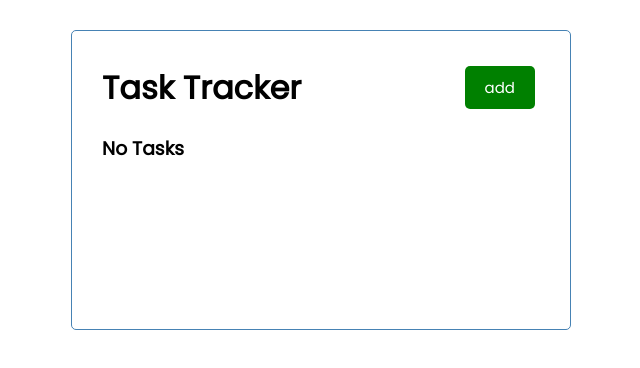
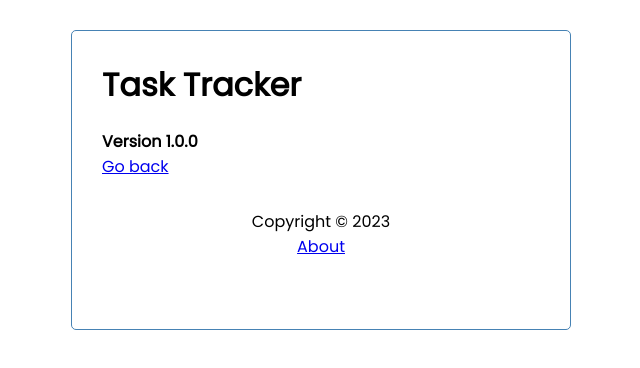
Before and after one commit to mattstudio200/vigilant-funicular-next, a React (Create React App) app: page /about in a window 1280 px wide. Shown: the top 368 px of the page, without its empty margins (319-959 px from the left). Built offline with nearby package versions, Linux system fonts and the light colour scheme.

Commit message:
added footer and routing

```diff
--- a/package.json
+++ b/package.json
@@ -9,6 +9,7 @@
     "react": "^18.2.0",
     "react-dom": "^18.2.0",
     "react-icons": "^4.8.0",
+    "react-router-dom": "^6.10.0",
     "react-scripts": "5.0.1",
     "uuid": "^9.0.0",
     "web-vitals": "^2.1.4"
--- a/src/App.js
+++ b/src/App.js
@@ -1,7 +1,10 @@
 import { useState, useEffect } from 'react'
+import { BrowserRouter as Router, Route, Routes } from 'react-router-dom'
 import Header from './components/Header'
 import Tasks from './components/Tasks'
 import AddTaskForm from './components/AddTaskForm'
+import Footer from './components/Footer'
+import About from './components/About'
 import { v4 as uuid4 } from 'uuid'
 
 function App() {
@@ -58,13 +61,23 @@
   }
 
   return (
+    <Router>
+      <Routes></Routes>
       <div className="container">
         <Header
           title="Task Tracker"
           onAdd={() => setShowAddTask(!showAddTask)}
           showAddTask={showAddTask}
         />
+
+        <Routes>
+          <Route path="about" element={<About />} />
+          <Route
+            path="/"
+            element={
+              <>
                 {showAddTask && <AddTaskForm onAddTask={addTask} />}
+
                 {tasks.length ? (
                   <Tasks
                     tasks={tasks}
@@ -74,7 +87,13 @@
                 ) : (
                   <h3>No Tasks</h3>
                 )}
+              </>
+            }
+          />
+        </Routes>
+        <Footer />
       </div>
+    </Router>
   )
 }
 
--- /dev/null
+++ b/src/components/About.js
@@ -0,0 +1,12 @@
+import { Link } from 'react-router-dom'
+
+const About = () => {
+  return (
+    <div>
+      <h4>Version 1.0.0</h4>
+      <Link to="/">Go back</Link>
+    </div>
+  )
+}
+
+export default About
--- /dev/null
+++ b/src/components/Footer.js
@@ -0,0 +1,12 @@
+import { Link } from 'react-router-dom'
+
+const Footer = () => {
+  return (
+    <footer>
+      <p>Copyright &copy; {new Date().getFullYear()}</p>
+      <Link to="/about">About</Link>
+    </footer>
+  )
+}
+
+export default Footer
--- a/src/components/Header.js
+++ b/src/components/Header.js
@@ -1,14 +1,18 @@
 import Button from './Button'
+import { useLocation } from 'react-router-dom'
 
 const Header = ({ title, onAdd, showAddTask }) => {
+  const location = useLocation()
   return (
     <header className="header">
       <h1>{title}</h1>
-      <Button
-        color={showAddTask ? 'red' : 'green'}
-        text={showAddTask ? 'close' : 'add'}
-        onClick={onAdd}
-      />
+      {location.pathname === '/' && (
+        <Button
+          color={showAddTask ? 'red' : 'green'}
+          text={showAddTask ? 'close' : 'add'}
+          onClick={onAdd}
+        />
+      )}
     </header>
   )
 }
```
Also changed, not shown: 1 other file (tests, documents, lock files or other folders). Lines whose indentation alone changed are shown as unchanged.
